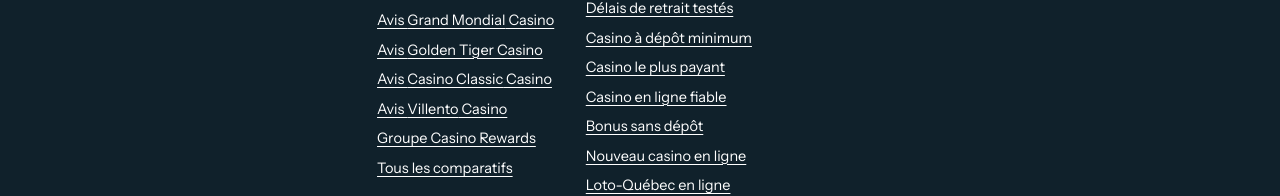
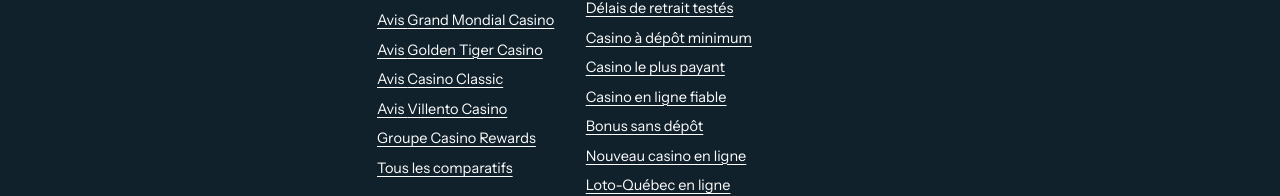
Before and after one commit to stanmaltaa-prog/loupe-casino, a Next.js app: page / in a window 1280 px wide. Shown: the part 9652-9848 px from the top of the page. Built offline with nearby package versions, Linux system fonts and the light colour scheme; no server answers.

Commit message:
Marques 3/7 : pied de page FR (nom des marques)

```diff
--- a/components/Pied.tsx
+++ b/components/Pied.tsx
@@ -29,7 +29,7 @@ export default function Pied() {
               ))}
               {LIENS_MARQUES.map((m) => (
                 <li key={m.fr}>
-                  <Link href={m.fr}>Avis {m.nom.replace(/ Casino$/, '')} Casino</Link>
+                  <Link href={m.fr}>Avis {/casino/i.test(m.nom) ? m.nom : `${m.nom} Casino`}</Link>
                 </li>
               ))}
               <li>
```
